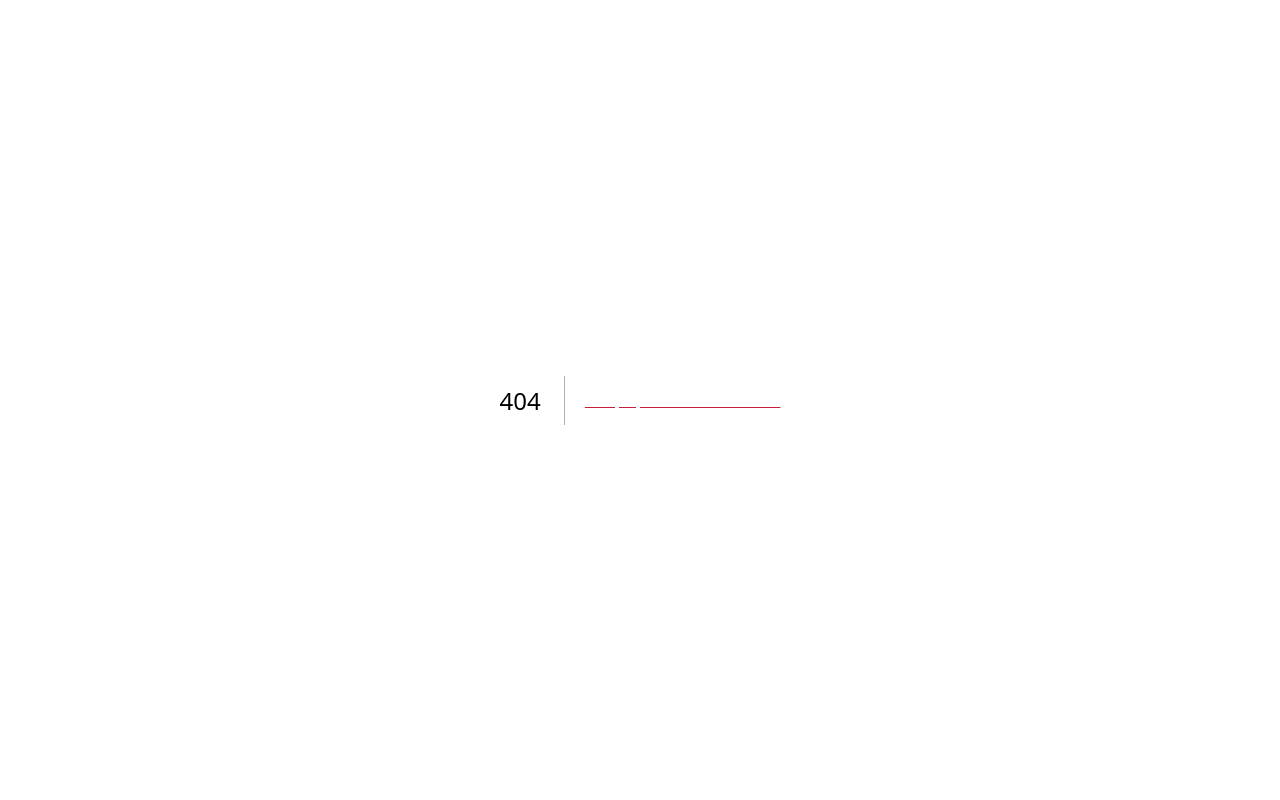
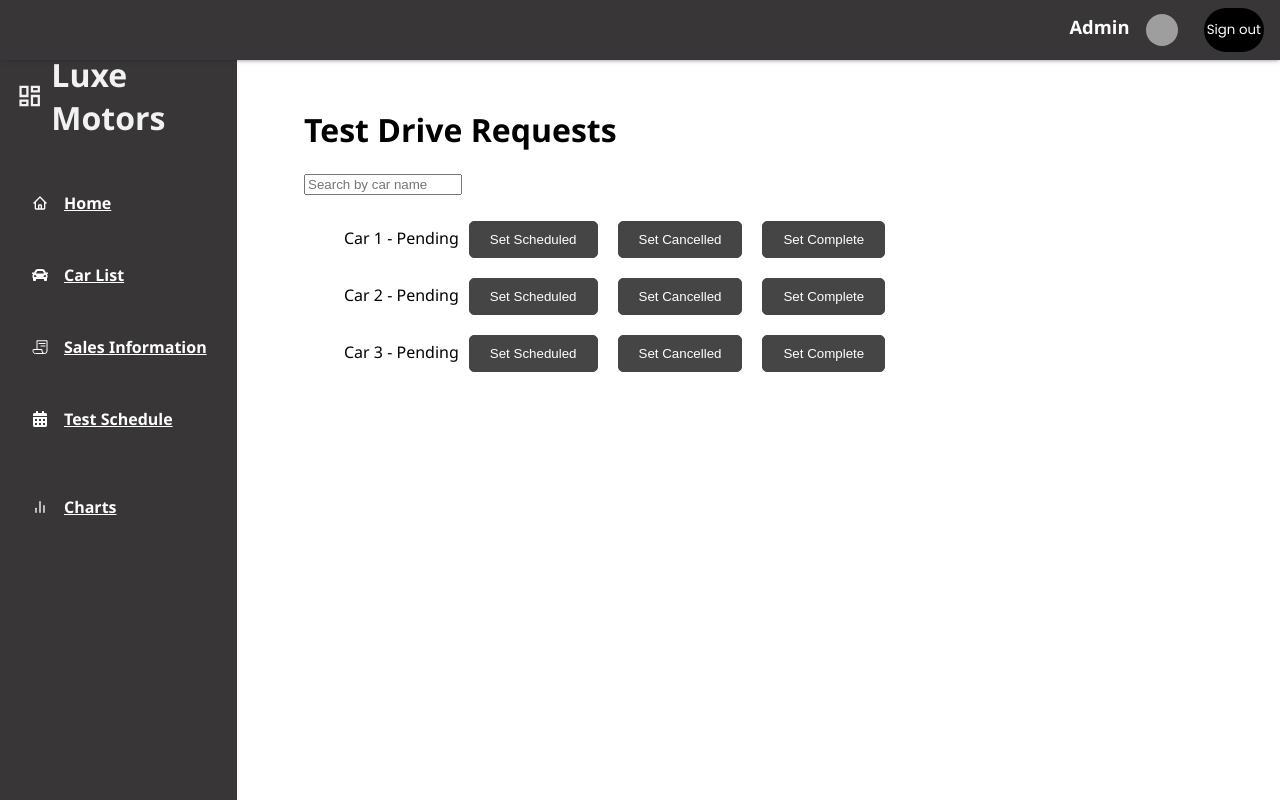
Before and after one commit to bechara-rizk/DealershipTeamOne, a Next.js app: page /dashboard/CarScheduleAccepatnce in a window 1280 px wide. Before the commit this address had no page. Built offline with nearby package versions, Linux system fonts and the light colour scheme; grey boxes are pictures that could not be loaded.

Commit message:
Updated TestScheduling DealerSide

```diff
--- a/package.json
+++ b/package.json
@@ -16,11 +16,13 @@
     "@fortawesome/free-solid-svg-icons": "^6.4.0",
     "@fortawesome/react-fontawesome": "^0.2.0",
     "antd": "^5.4.0",
+    "axios": "^1.4.0",
     "bootstrap": "^5.2.3",
     "emailjs": "^4.0.1",
     "firebase": "^9.21.0",
     "mongodb": "^5.1.0",
     "next": "^13.2.4",
+    "nodemailer": "^6.9.2",
     "react": "^18.2.0",
     "react-bootstrap": "^2.7.2",
     "react-chartjs-2": "^5.2.0",
--- /dev/null
+++ b/src/pages/dashboard/CarScheduleAccepatnce.js
@@ -0,0 +1,82 @@
+import React, { useState } from 'react';
+import Sidebar from '@/components/Sidebars';
+import DashboardNavbar from '@/components/DashboardNavbar';
+const testDriveData = [
+  { id: 1, carName: 'Car 1', status: 'Pending' },
+  { id: 2, carName: 'Car 2', status: 'Pending' },
+  { id: 3, carName: 'Car 3', status: 'Pending' },
+];
+
+const CarScheduleAcceptance = () => {
+  const [testDrives, setTestDrives] = useState(testDriveData);
+  const [searchQuery, setSearchQuery] = useState('');
+  const [filteredTestDrives, setFilteredTestDrives] = useState(testDriveData);
+
+  const handleStatusChange = (id, newStatus) => {
+    const updatedTestDrives = testDrives.map((drive) => {
+      if (drive.id === id) {
+        return { ...drive, status: newStatus };
+      }
+      return drive;
+    });
+
+    setTestDrives(updatedTestDrives);
+    setFilteredTestDrives(updatedTestDrives);
+  };
+
+  const handleSearch = (event) => {
+    const query = event.target.value;
+    setSearchQuery(query);
+
+    const filteredDrives = testDrives.filter((drive) =>
+      drive.carName.toLowerCase().includes(query.toLowerCase())
+    );
+
+    setFilteredTestDrives(filteredDrives);
+  };
+
+  return (
+    <><Sidebar /><DashboardNavbar />
+    <div className='side-content'>
+        <div className='TestDriveRequestContainer'>
+      <h1>Test Drive Requests</h1>
+      <input
+        type="text"
+        placeholder="Search by car name"
+        value={searchQuery}
+        onChange={handleSearch}
+        style={{ color: 'black' }}
+      />
+      <ul>
+        {filteredTestDrives.map((drive) => (
+          <li key={drive.id}>
+            {drive.carName} - {drive.status}
+            <button
+              onClick={() => handleStatusChange(drive.id, 'Scheduled')}
+              disabled={drive.status === 'Scheduled'}
+              style={{ color: 'white', backgroundColor: '#454545', border: '1px solid #454545' }}
+            >
+              Set Scheduled
+            </button>
+            <button
+              onClick={() => handleStatusChange(drive.id, 'Cancelled')}
+              disabled={drive.status === 'Cancelled'}
+              style={{ color: 'white', backgroundColor: '#454545', border: '1px solid #454545' }}
+            >
+              Set Cancelled
+            </button>
+            <button
+              onClick={() => handleStatusChange(drive.id, 'Complete')}
+              disabled={drive.status === 'Complete'}
+              style={{ color: 'white', backgroundColor: '#454545', border: '1px solid #454545' }}
+            >
+              Set Complete
+            </button>
+          </li>
+        ))}
+      </ul>
+    </div></div></>
+  );
+};
+
+export default CarScheduleAcceptance;
--- a/src/styles/CarScheduleDashboard.css
+++ b/src/styles/CarScheduleDashboard.css
@@ -1,12 +1,17 @@
 .pageContainerCarSchedule {
-  margin-left :10rem; ;
+  margin-left :6rem; ;
   margin-right: 30px;
   margin-top: 3rem;
 
 }
 .side-content{
-  margin-left: 16%;
+
   height: 100%;
 padding-top: 60px;
 
 }
+.TestDriveRequestContainer{
+  margin-left :19rem; ;
+  margin-right: 30px;
+  margin-top: 3rem;
+}
--- a/src/styles/carschedule.css
+++ b/src/styles/carschedule.css
@@ -94,6 +94,9 @@
   .selected-times li {
     margin: 5px 0;
   }
+  .datepicker-input {
+    color: black;
+  }
 
   button {
     margin: 10px;
@@ -104,6 +107,10 @@
     color: #fff;
     cursor: pointer;
     transition: background-color 0.2s ease;
+  }
+  .buttoncarschedule{
+    background-color: #454545;
+
   }
 
   button:hover {
```
Also changed, not shown: src/components/CarScheduling.js (+33 -11 lines), 1 other file (tests, documents, lock files or other folders).
